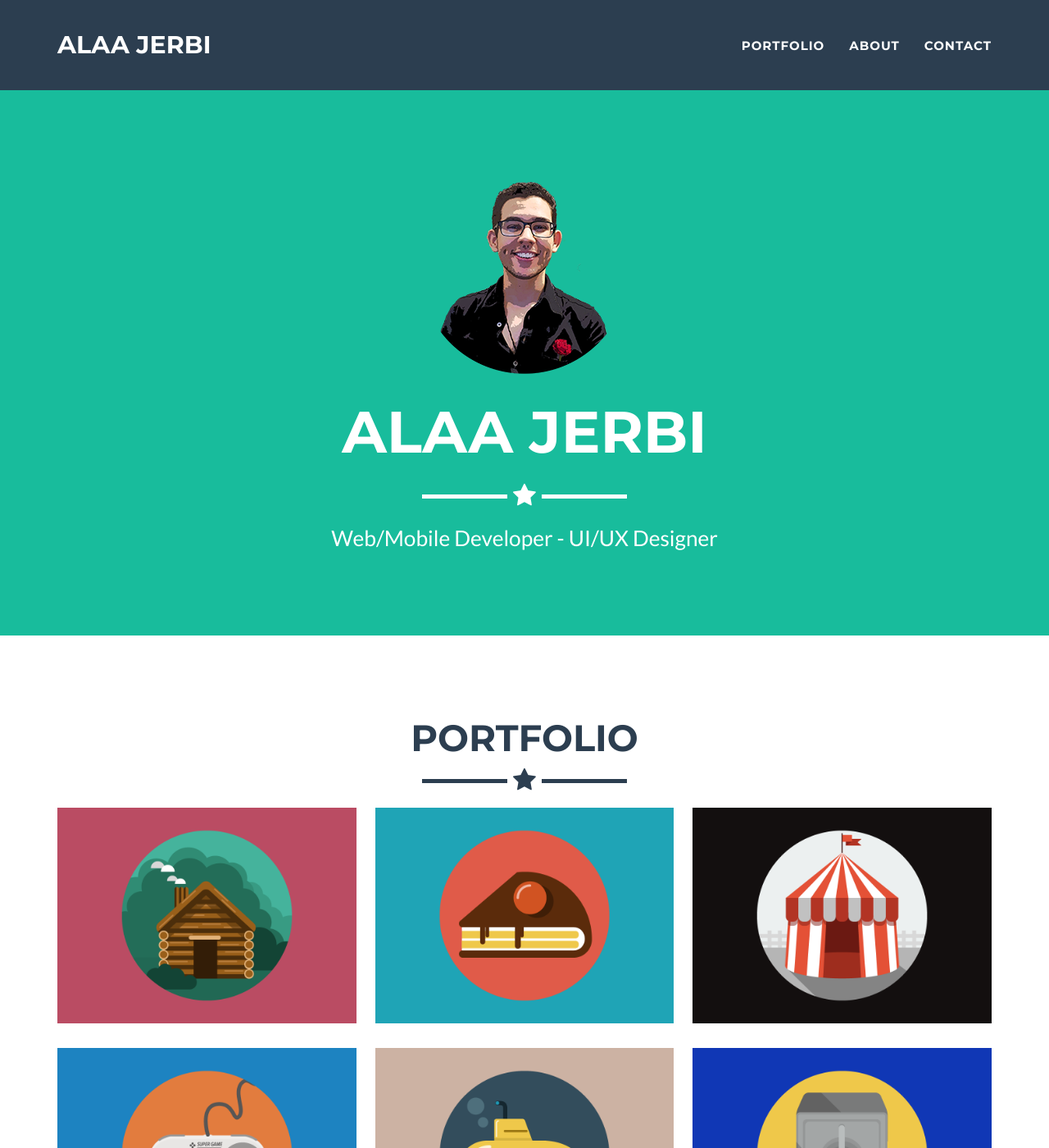
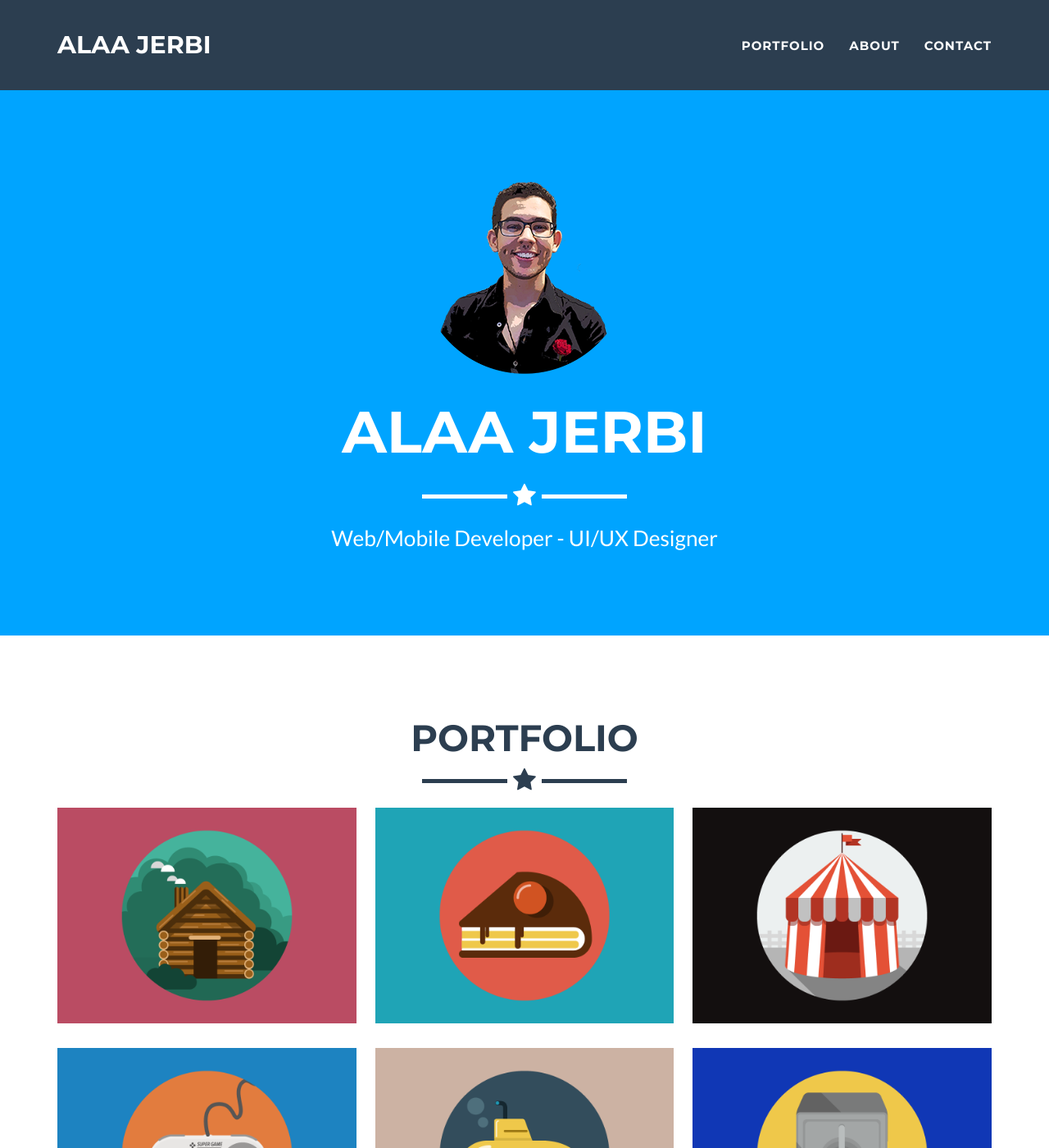
Before and after one commit to alaajerbi/alaajerbi.github.io, a Jekyll site: the page built from _posts/2014-07-18-project-1.markdown, in a window 1280 px wide and 1400 px high. Shown: the whole window at 82% size. Built offline with Jekyll 4.4.1, drawn with Linux system fonts in a browser that asks for light colours.

Commit message:
Update _config.yml

```diff
--- a/_config.yml
+++ b/_config.yml
@@ -25,8 +25,8 @@ disqus_shortname: myshortname
 
 # Color settings (hex-codes without the leading hash-tag)
 color:
-  primary: 18bc9c #80B3FF
-  primary-rgb: "24,288,156" #"128,179,255"
+  primary: 00a4ff #80B3FF
+  primary-rgb: "0,164,255" #"128,179,255"
   secondary: 2c3e50 #FD6E8A
   secondary-dark: 233140 #A2122F
 
```
